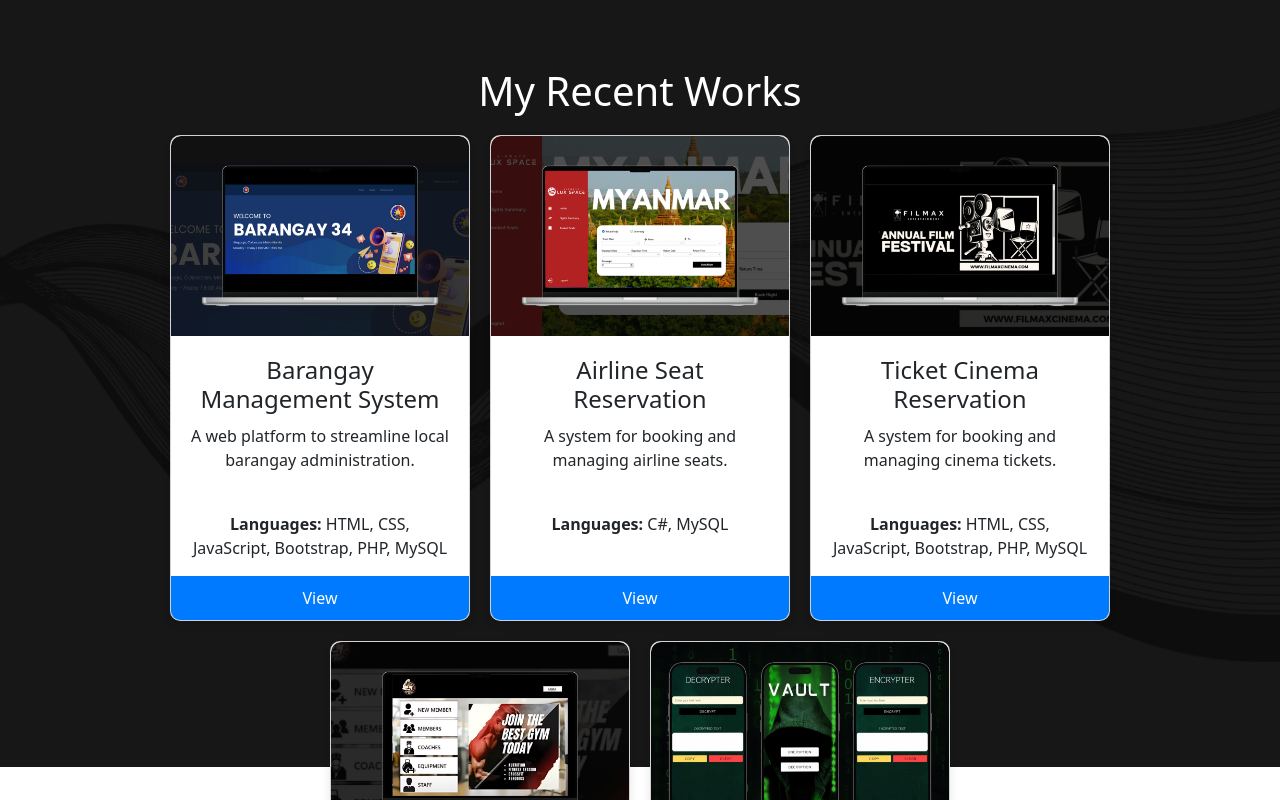
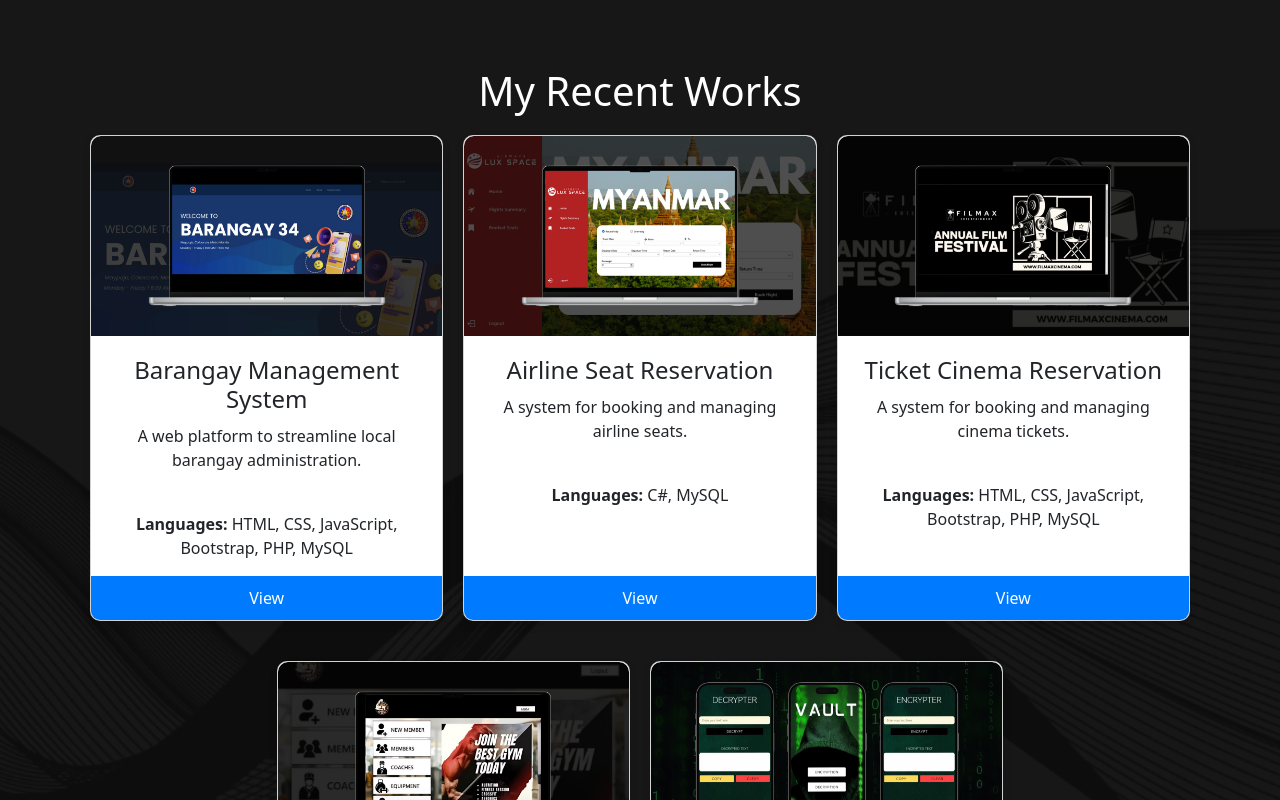
Before and after one commit to nicolefranz/portfolio-, a React (Create React App) app: page / in a window 1280 px wide. Shown: the part 1280-2080 px from the top of the page. Built offline with nearby package versions, Linux system fonts and the light colour scheme.

Commit message:
update the sample work style

```diff
--- a/src/styles/SampleWorks.css
+++ b/src/styles/SampleWorks.css
@@ -2,7 +2,7 @@
     background-image: url(../assets/sampleworks.png);
     background-size: cover;
     background-position: center;
-    height: 100vh;
+    height: 100%;
     align-items: center;
 }
 
@@ -33,11 +33,14 @@
 }
 
 .card {
-  max-width: 300px;
-  border-radius: 10px;
-  overflow: hidden;
-  box-shadow: 0 4px 8px rgba(0, 0, 0, 0.1);
-  transition: transform 0.3s ease;
+  flex: 0 1 calc(33.333% - 40px);
+    max-width: calc(33.333% - 40px);
+    background-color: #fff;
+    border-radius: 10px;
+    box-shadow: 0 4px 8px rgba(0, 0, 0, 0.1);
+    overflow: hidden;
+    transition: transform 0.3s ease;
+    margin-bottom: 20px;
 }
 
 .card:hover {
```
